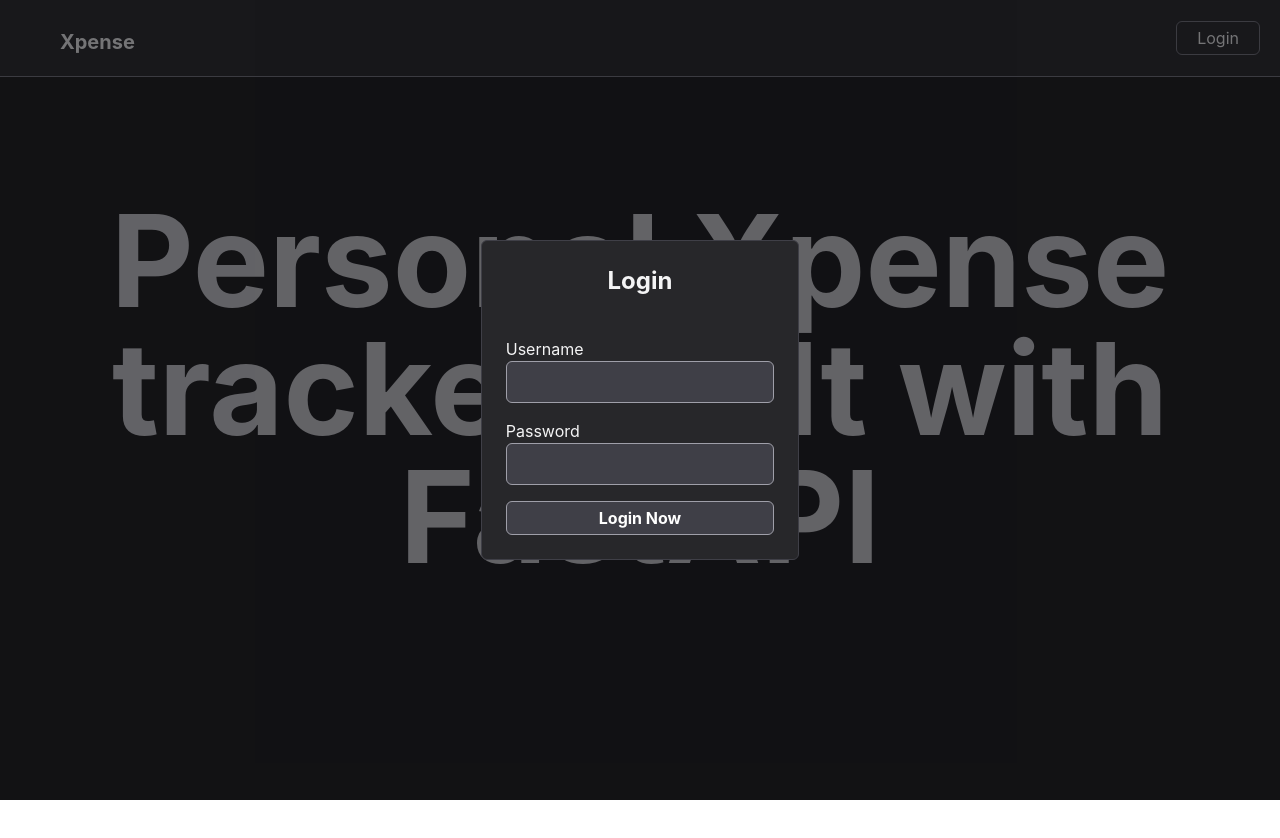
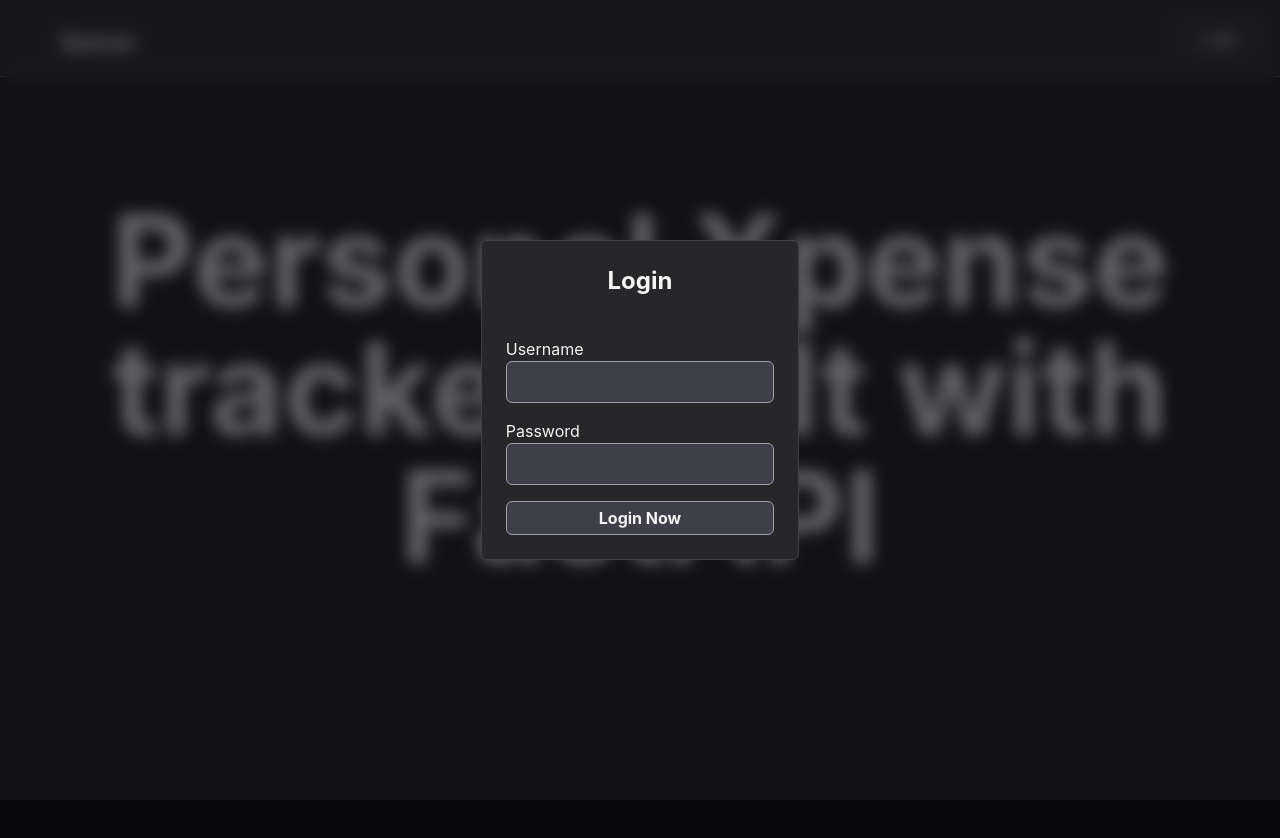
Before and after one commit to megryanrojo/fastapi_expense_tracker, a React app in the folder frontend/: page / in a window 1280 px wide. Both pictures are taken after a click on the button "Login". Shown: the top 838 px of the page. Before the commit the page ends 800 px from the top, so only its background shows below. Built offline with nearby package versions, Linux system fonts and the light colour scheme; the HTML template or start-up script is replaced by a standard one.

Commit message:
refactor: update routing on all pages

```diff
--- a/frontend/src/App.jsx
+++ b/frontend/src/App.jsx
@@ -1,11 +1,10 @@
 import { useState, useEffect} from 'react'
-import { BrowserRouter, Routes, Route, Link } from 'react-router-dom'
+import { BrowserRouter, Routes, Route } from 'react-router-dom'
 import './App.css'
 import NavBar from './components/navbar'
 import LoginModal from './components/login_modal'
-import LandingPage from './components/landing_page'
 import Dashboard from './pages/dashboard'
-
+import LandingPage from './pages/landingpage'
 
 
 function App() {
@@ -60,9 +59,19 @@ function App() {
   }
 
   return (
-    <div className='min-h-screen bg-zinc-950 text-white'>
-      <NavBar user={user} handleLogout={handleLogout} setIsOpen={setIsOpen}/>
-      <LandingPage />
+    <>
+      <NavBar
+        user={user}
+        handleLogout={handleLogout}
+        setIsOpen={setIsOpen}
+      />
+
+      <BrowserRouter>
+        <Routes>
+          <Route path='/' element={<LandingPage/>}></Route>
+        </Routes>
+      </BrowserRouter>
+
       <LoginModal
         isOpen={isOpen}
         setIsOpen={setIsOpen}
@@ -71,8 +80,9 @@ function App() {
         password={password}
         setUsername={setUsername}
         setPassword={setPassword}
-        />
-    </div>
+      />
+
+    </>
   )
 }
 export default App
--- a/frontend/src/components/landing_page.jsx
+++ b/frontend/src/components/landing_page.jsx
@@ -1,7 +1,9 @@
 function LandingPage() {
     return (
-        <div className='hero text-center py-30'>
-            <div className='text-9xl font-bold text-zinc-300'>Personal Xpense tracker built with FastAPI</div>
+        <div className='min-h-screen bg-zinc-950 text-white'>
+            <div className='hero text-center py-30'>
+                <div className='text-9xl font-bold text-zinc-300'>Personal Xpense tracker built with FastAPI</div>
+            </div>
         </div>
     )
 }
--- a/frontend/src/components/login_modal.jsx
+++ b/frontend/src/components/login_modal.jsx
@@ -8,8 +8,7 @@ function LoginModal({isOpen, setIsOpen, handleSubmit, username, password, setUse
             {isOpen && (
             <div
             onClick={() => setIsOpen(false)}
-            className='overlay flex justify-center items-center fixed bg-zinc-900/60 inset-0'
-            >
+            className='overlay flex justify-center items-center fixed bg-zinc-900/60 inset-0 text-zinc-100 backdrop-blur-sm z-50'>
             <div
                 onClick={(e) => e.stopPropagation()}
                 className='modal bg-zinc-800 rounded-md p-6 border-1 border-zinc-700 inline-flex flex-col items-center'>
--- a/frontend/src/components/navbar.jsx
+++ b/frontend/src/components/navbar.jsx
@@ -1,6 +1,6 @@
 function NavBar({user, handleLogout, setIsOpen}) {
     return (
-        <div className='navbar bg-zinc-900'>
+        <div className='navbar bg-zinc-900 text-zinc-100'>
             <nav className="title bg-zinc-900 p-5 border-b border-zinc-500 flex justify-between items-center">
                 <h1 className='text-xl font-bold pl-10 pt-2'>Xpense</h1>
                 {user ?
--- /dev/null
+++ b/frontend/src/pages/landingpage.jsx
@@ -0,0 +1,8 @@
+import LandingPage from "../components/landing_page";
+
+const LandingPageRoute = () => {
+    return (
+        <LandingPage />
+    )
+}
+export default LandingPageRoute;
```
Lines whose indentation alone changed are shown as unchanged.
